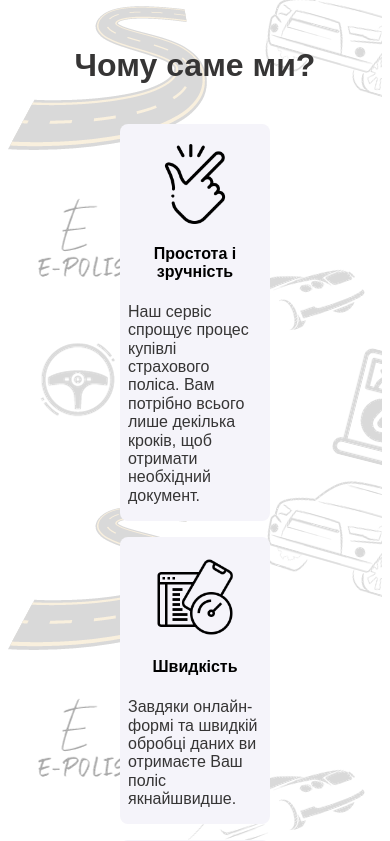
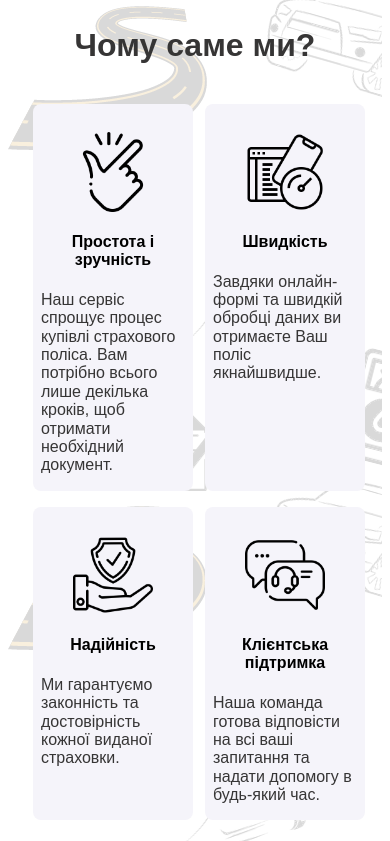
Before and after one commit to belon-creator/e-polis, a plain HTML site: page index.html in a window 390 px wide. Shown: the part 686-1527 px from the top of the page. Drawn offline with nearby package versions, Linux system fonts and the light colour scheme.

Commit message:
fix about

```diff
--- a/css/styles.css
+++ b/css/styles.css
@@ -166,6 +166,10 @@ burger
   background-color: #fff;
 }
 
+.about .container {
+  padding: 0;
+}
+
 .about-list,
 .additional-ins-list {
   display: flex;
@@ -214,6 +218,7 @@ burger
   border-radius: 8px;
   margin: 8px;
   padding: 28px 8px 0px 8px;
+  background-color: rgba(255, 255, 255, 0.7);
 }
 
 .article {
@@ -251,7 +256,7 @@ burger
 }
 
 .gc-txt {
-  background-color: rgba(255, 255, 255, 0.5);
+  background-color: rgba(255, 255, 255, 0.7);
 }
 
 .descr-heading {
@@ -366,9 +371,11 @@ burger
   }
 
   .about-list-item {
-    min-width: 100px;
-    max-width: 150px;
-    padding-top: 20px;
+    width: 160px;
+    margin-right: 4px;
+  }
+  .about-list-item:nth-child(2n) {
+    margin-right: 0;
   }
 
   .ins-block-list-item {
```
